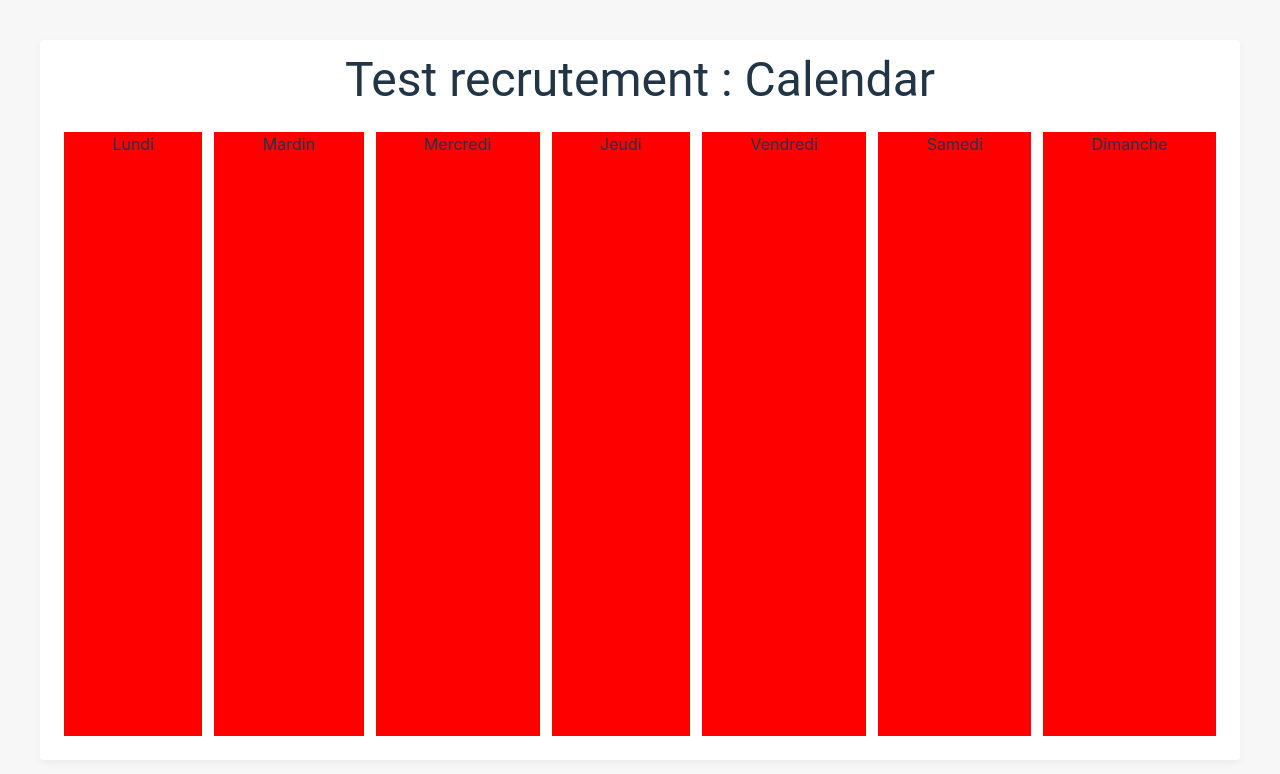
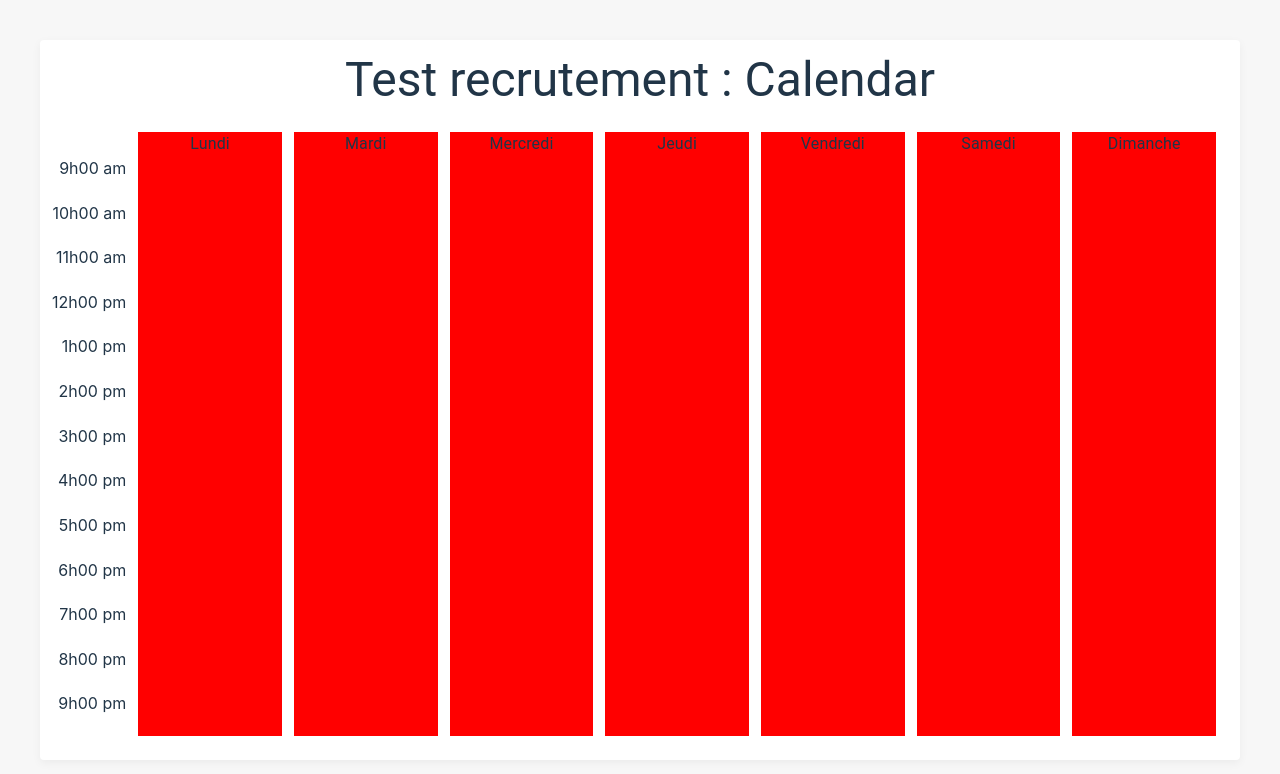
Before and after one commit to duftor/frontend_senior, a React (Vite) app: page / in a window 1280 px wide. Shown: the top 774 px of the page. Built offline with nearby package versions, Linux system fonts and the light colour scheme.

Commit message:
✨ Add time scale

```diff
--- a/src/components/Calendar.jsx
+++ b/src/components/Calendar.jsx
@@ -1,21 +1,47 @@
 import React from "react"
 import styled from "styled-components"
 import Typo from "./reusable-ui/Typo"
+import { decimalToTime, generateHours } from "../utils/time"
 
 export default function Calendar() {
+	const hours = generateHours(9, 21)
+
 	return (
 		<CalendarStyled>
 			<Typo className="title" variant="h3">
 				Test recrutement : Calendar
 			</Typo>
-			<div className="calendar">
-				<div className="day">Lundi</div>
-				<div className="day">Mardin</div>
-				<div className="day">Mercredi</div>
-				<div className="day">Jeudi</div>
-				<div className="day">Vendredi</div>
-				<div className="day">Samedi</div>
-				<div className="day">Dimanche</div>
+			<div className="container">
+				<div className="time-scale">
+					{hours.map((hour) => (
+						<div key={hour} className="hour">
+							{decimalToTime(hour % 12)} {hour < 12 ? "am" : "pm"}
+						</div>
+					))}
+				</div>
+				<div className="calendar">
+					<div className="day">
+						<Typo variant="body1">Lundi</Typo>
+					</div>
+					<div className="day">
+						<Typo variant="body1">Mardi</Typo>
+					</div>
+					<div className="day">
+						<Typo variant="body1">Mercredi</Typo>
+					</div>
+					<div className="day">
+						<Typo variant="body1">Jeudi</Typo>
+					</div>
+					<div className="day">
+						<Typo variant="body1">Vendredi</Typo>
+					</div>
+					<div className="day">
+						<Typo variant="body1">Samedi</Typo>
+					</div>
+					<div className="day">
+						<Typo variant="body1">Dimanche</Typo>
+					</div>
+				</div>
 			</div>
 		</CalendarStyled>
 	)
@@ -38,17 +64,42 @@ const CalendarStyled = styled.div`
 		justify-content: center;
 	}
 
+	.container {
+		display: flex;
+		padding: 24px 24px 24px 0;
+
+		flex: 1 1 auto;
+	}
+
+	.time-scale {
+		display: flex;
+		flex-direction: column;
+
+		/* background: blue; */
+		flex: 0 1 auto;
+		text-align: right;
+		justify-content: space-between;
+		padding: 12px;
+
+		.hour {
+			flex: 1;
+			display: flex;
+			/* align-items: center; */
+			justify-content: right;
+			padding-top: 12px;
+		}
+	}
+
 	.calendar {
 		display: flex;
 		flex: 1 1 auto;
 
 		justify-content: space-between;
-		padding: 24px;
 		gap: 12px;
 
 		.day {
-			flex: auto;
 			background: red;
+			flex: 1;
 			display: flex;
 			text-align: center;
 			justify-content: center;
```
